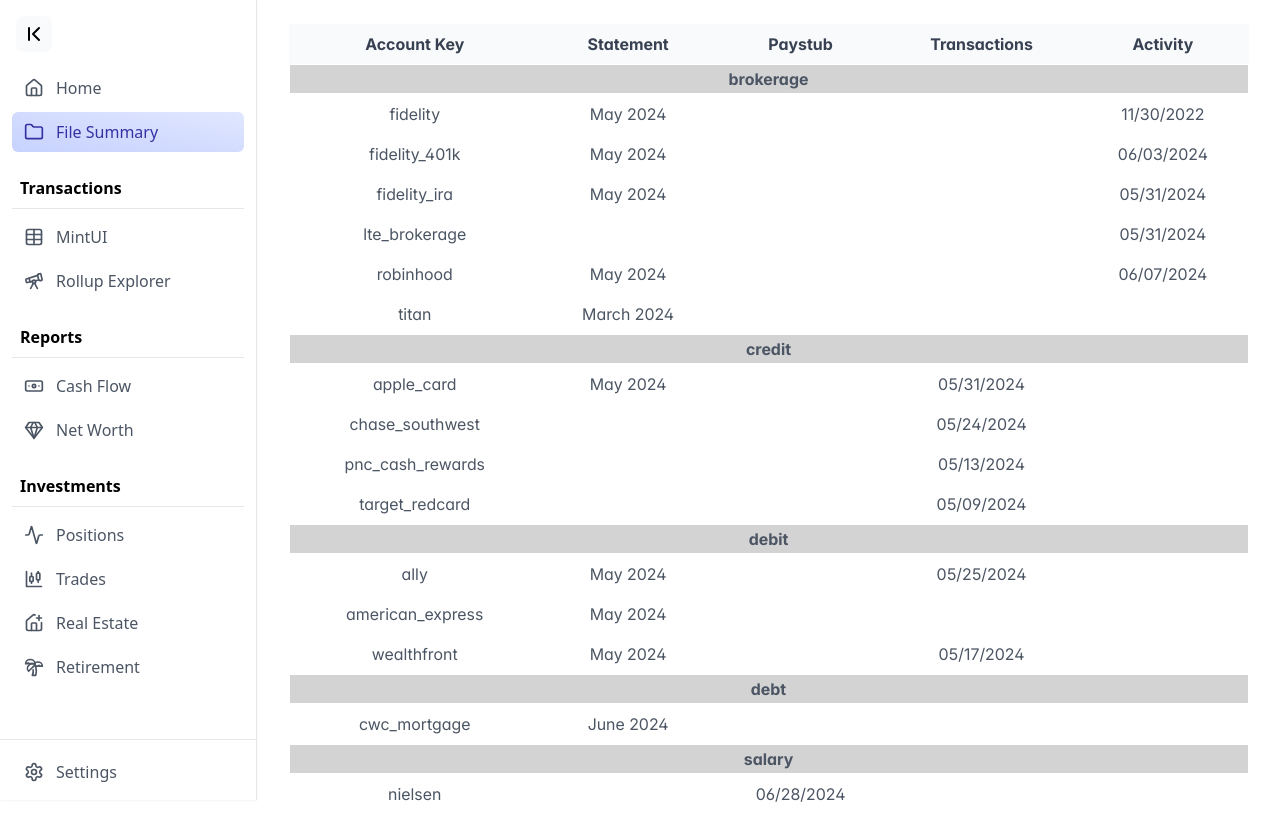
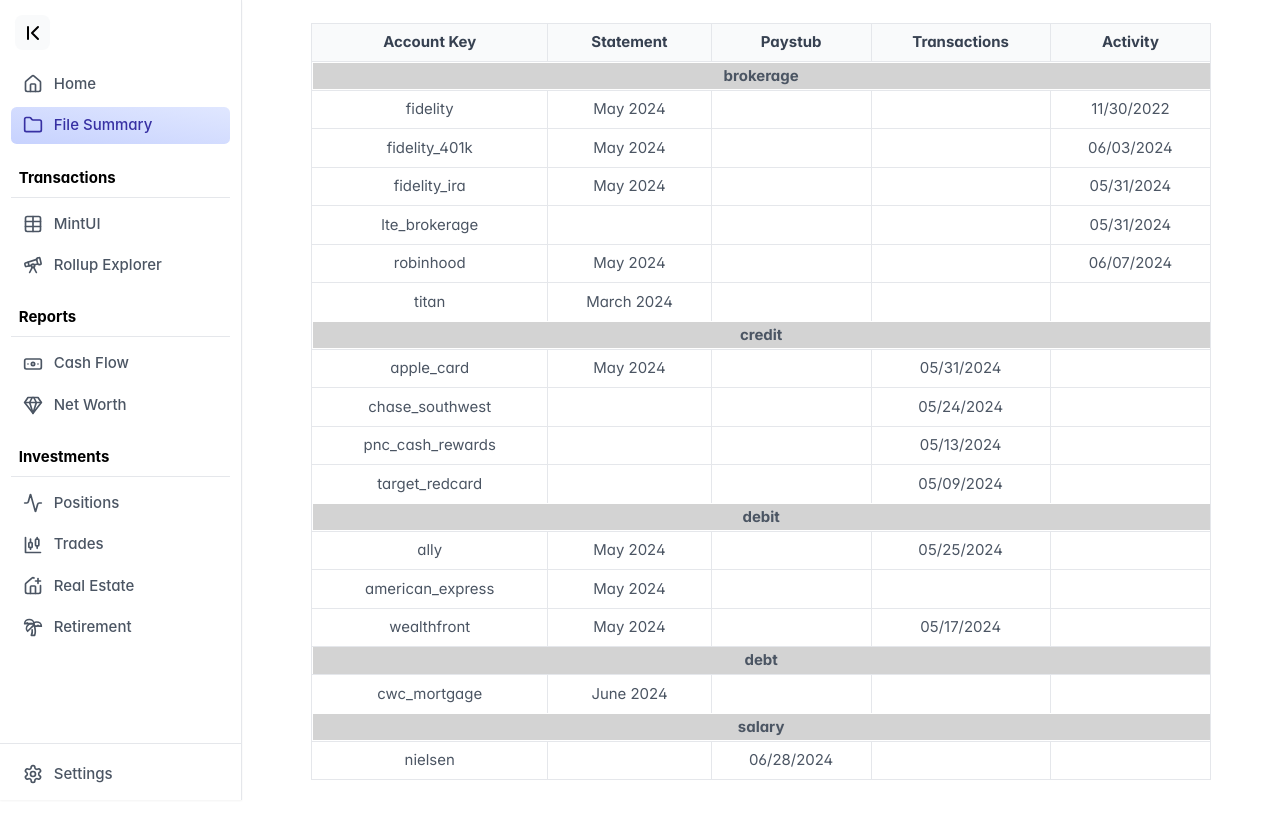
Before and after one commit to asburywg/portfolio-ui, a React (Create React App) app: page / in a window 1280 px wide. After the commit the page ends 802 px from the top, so only its background shows below. Built offline with nearby package versions, Linux system fonts and the light colour scheme.

Commit message:
tailwinds + prime react

```diff
--- a/package.json
+++ b/package.json
@@ -3,6 +3,7 @@
   "version": "0.1.0",
   "private": true,
   "dependencies": {
+    "@fontsource/inter": "^5.0.18",
     "@testing-library/jest-dom": "^5.17.0",
     "@testing-library/react": "^13.4.0",
     "@testing-library/user-event": "^13.5.0",
--- a/src/App.js
+++ b/src/App.js
@@ -1,4 +1,3 @@
-import './index.css';
 import Sidebar, { SidebarItem, SidebarGroup } from "./layout/Sidebar"
 import { Home, Folder, Table, Telescope, Banknote, TreePalm, CandlestickChart, Gem, Settings, Activity, HousePlus } from "lucide-react";
 import { useState } from "react";
--- a/src/index.css
+++ b/src/index.css
@@ -1,6 +1,27 @@
-@tailwind base;
-@tailwind components;
-@tailwind utilities;
+/* https://primereact.org/tailwind/ */
+
+@layer tailwind-base, primereact, tailwind-utilities;
+
+/* @import 'primereact/resources/themes/lara-light-blue/theme.css' layer(primereact); */
+
+@layer tailwind-base {
+  @tailwind base;
+}
+
+
+@layer tailwind-utilities {
+  @tailwind components;
+  @tailwind utilities;
+}
+
+:root {
+  font-family: "Inter";
+  font-size: 15px;
+  font-weight: normal;
+  -webkit-font-smoothing: antialiased;
+  -moz-osx-font-smoothing: grayscale;
+}
+
 
 /* body {
   margin: 0;
--- a/src/index.js
+++ b/src/index.js
@@ -1,9 +1,8 @@
 import React from 'react';
 import ReactDOM from 'react-dom/client';
+import App from './App';
 import './index.css';
-import App from './App';
-import reportWebVitals from './reportWebVitals';
-import "primereact/resources/themes/lara-light-indigo/theme.css";
+import 'primereact/resources/themes/lara-light-indigo/theme.css';
 
 const root = ReactDOM.createRoot(document.getElementById('root'));
 root.render(
@@ -11,8 +10,3 @@
     <App />
   </React.StrictMode>
 );
-
-// If you want to start measuring performance in your app, pass a function
-// to log results (for example: reportWebVitals(console.log))
-// or send to an analytics endpoint. Learn more: https://bit.ly/CRA-vitals
-reportWebVitals();
--- a/tailwind.config.js
+++ b/tailwind.config.js
@@ -1,6 +1,7 @@
 /** @type {import('tailwindcss').Config} */
 module.exports = {
-  content: ["./src/**/*.{js,jsx,ts,tsx}"],
+  content: ["./node_modules/primereact/**/*.{js,ts,jsx,tsx}", "./src/**/*.{js,jsx,ts,tsx}"],
+  darkMode: "class",
   theme: {
     extend: {},
   },
```
Also changed, not shown: 2 other files (tests, documents, lock files or other folders).
